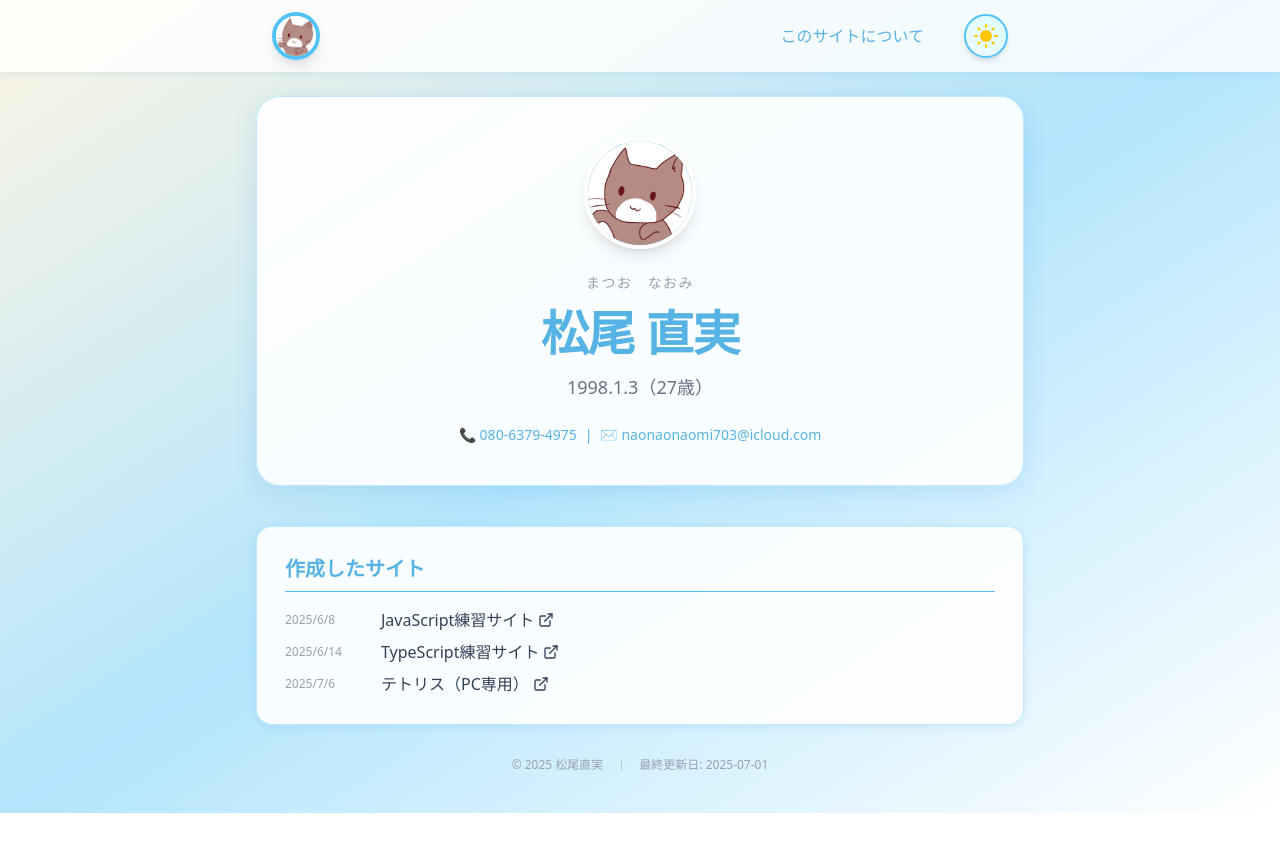
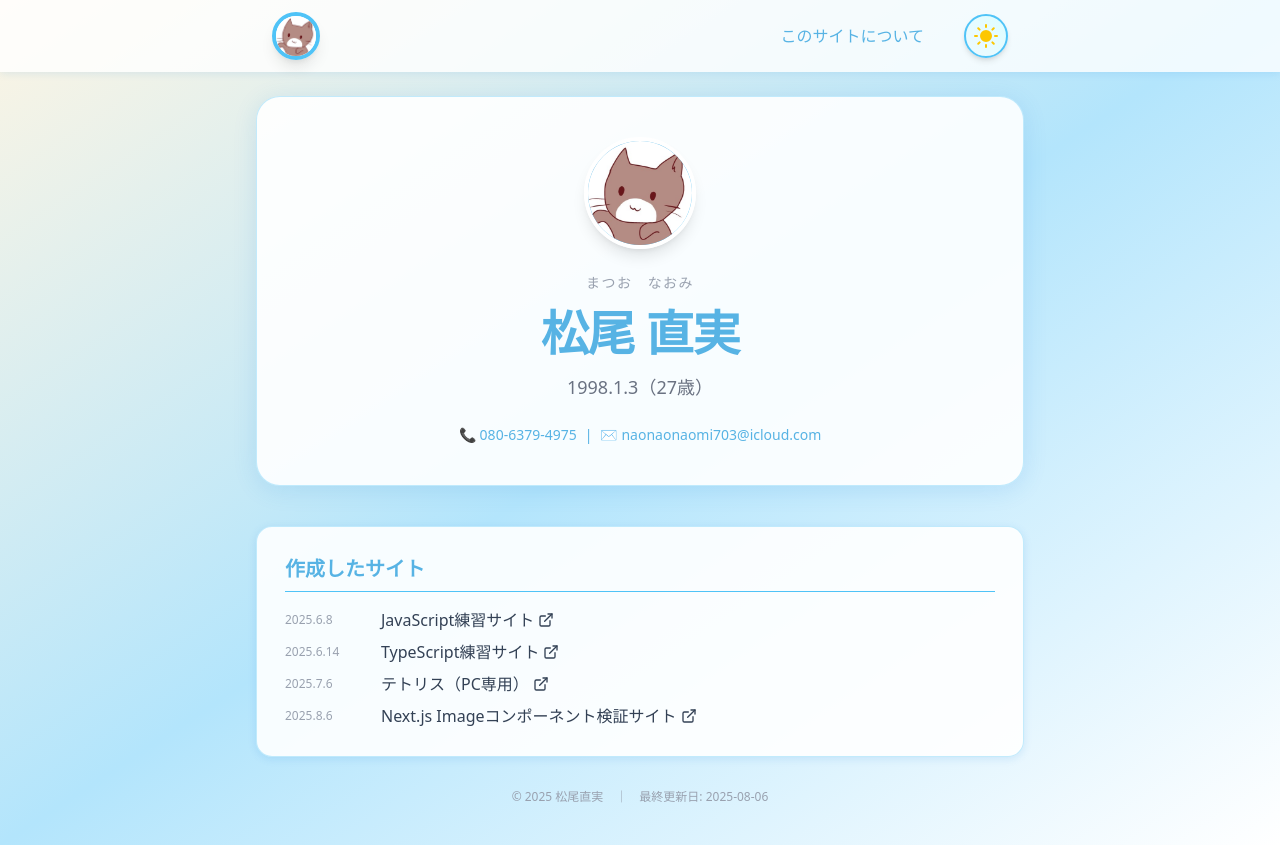
Before and after one commit to naonaonaomi/my-portfolio, a React (Vite) app: page / in a window 1280 px wide. Before the commit the page ends 813 px from the top, so only its background shows below. Built offline with nearby package versions, Linux system fonts and the light colour scheme.

Commit message:
Next.js Imageコンポーネント検証プロジェクト追加

```diff
--- a/src/components/layout/Footer.tsx
+++ b/src/components/layout/Footer.tsx
@@ -1,6 +1,6 @@
 // 共通のフッターコンポーネント
 const Footer = () => (
-    <footer className="text-center text-xs text-gray-400 mt-8">© 2025 松尾直実　｜　最終更新日: 2025-07-01</footer>
+    <footer className="text-center text-xs text-gray-400 mt-8">© 2025 松尾直実　｜　最終更新日: 2025-08-06</footer>
 );
 
 export default Footer;
--- a/src/components/section/Projects.tsx
+++ b/src/components/section/Projects.tsx
@@ -6,9 +6,10 @@ import { SECTION_STYLES } from '../../constants/styles';
 
 // 作成したプロジェクトのリスト
 const projects: Project[] = [
-    { year: "2025/6/8", name: "JavaScript練習サイト", link: "https://20250608-js-practice.vercel.app/" },
-    { year: "2025/6/14", name: "TypeScript練習サイト", link: "https://20250614-ts-practice.vercel.app/" },
-    { year: "2025/7/6", name: "テトリス（PC専用）", link: "https://20250706-next-js-tetris.vercel.app/" },
+    { year: "2025.6.8", name: "JavaScript練習サイト", link: "https://20250608-js-practice.vercel.app/" },
+    { year: "2025.6.14", name: "TypeScript練習サイト", link: "https://20250614-ts-practice.vercel.app/" },
+    { year: "2025.7.6", name: "テトリス（PC専用）", link: "https://20250706-next-js-tetris.vercel.app/" },
+    { year: "2025.8.6", name: "Next.js Imageコンポーネント検証サイト", link: "https://next-js-image-components.vercel.app/" },
 ];
 
 const Projects = () => (
```
